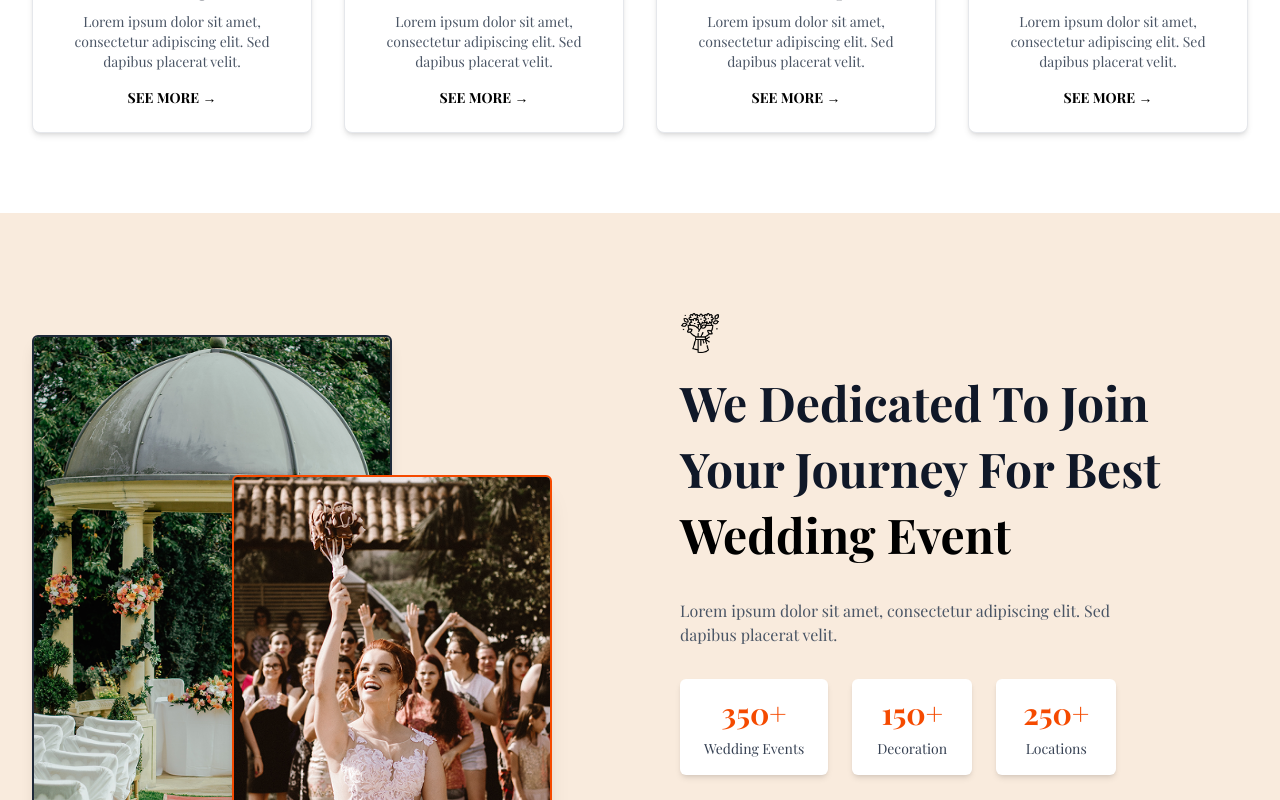
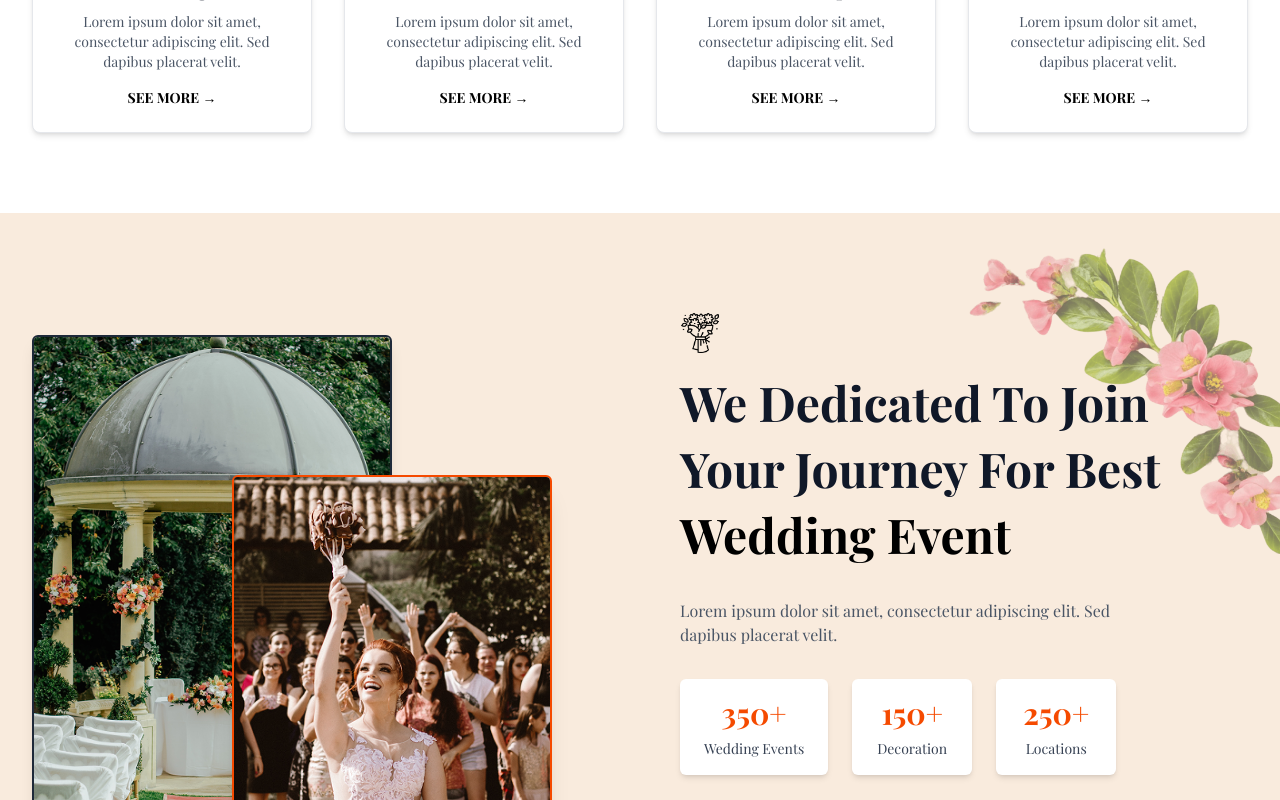
Before and after one commit to DsDigitalz/Wedding-Website, a React (Vite) app: page / in a window 1280 px wide. Shown: the part 2680-3480 px from the top of the page. Built offline with nearby package versions, Linux system fonts and the light colour scheme; a web font is replaced by a local one.

Commit message:
modified  WeddingStats.jsx

```diff
--- a/src/Components/WeddingStats.jsx
+++ b/src/Components/WeddingStats.jsx
@@ -6,7 +6,15 @@ import { FaArrowRight } from "react-icons/fa6"; // Assuming you have react-icons
 export default function WeddingStats() {
   return (
     // Adjusted py-15 to py-16 for standard Tailwind spacing
-    <section className="bg-[#F9EBDD] py-15 lg:pb-20">
+    <section className="relative bg-[#F9EBDD] py-15 lg:pb-20">
+      {/* Floating Image */}
+      <div className="absolute top-0 right-0 max-w-xs md:max-w-sm z-0 lg:-top-25 xl:-top-20 2xl:top-0    xl:right-0 opacity-60">
+        <img
+          src="aboutimg.png"
+          alt="Floral decoration"
+          className="w-full h-auto"
+        />
+      </div>
       <div
         className="max-w-7xl mx-auto px-4 sm:px-6 lg:px-8
         flex flex-col lg:flex-row items-center gap-1 lg:gap-20"
@@ -18,7 +26,7 @@ export default function WeddingStats() {
             src="wedding14.png"
             alt="Wedding Venue"
             // Responsive width: w-3/4 on mobile, lg:w-80 on large screens. object-cover ensures aspect ratio.
-            className="w-3/4 sm:w-80 lg:w-90 lg:h-120 object-cover rounded-md shadow-lg border-2 border-gray-800 relative z-10"
+            className="w-3/4 sm:w-80  lg:w-90 lg:h-120 object-cover rounded-md shadow-lg border-2 border-gray-800 relative z-10"
             initial={{ opacity: 0, y: 50 }}
             whileInView={{ opacity: 1, y: 0 }}
             transition={{ duration: 0.6 }}
```
